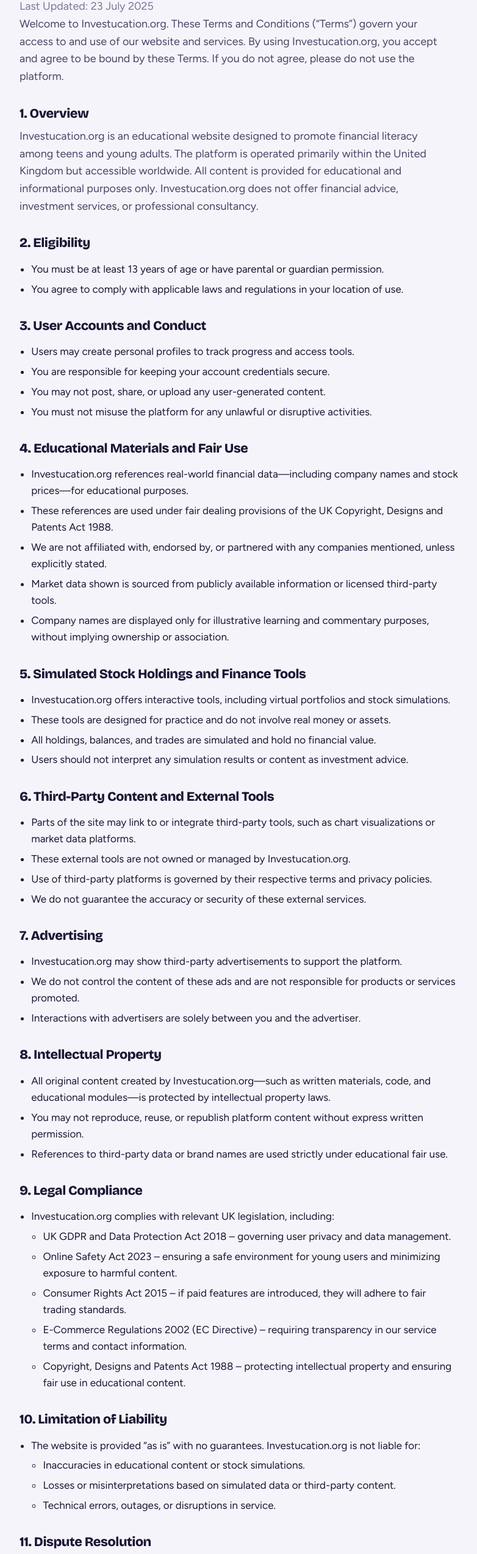
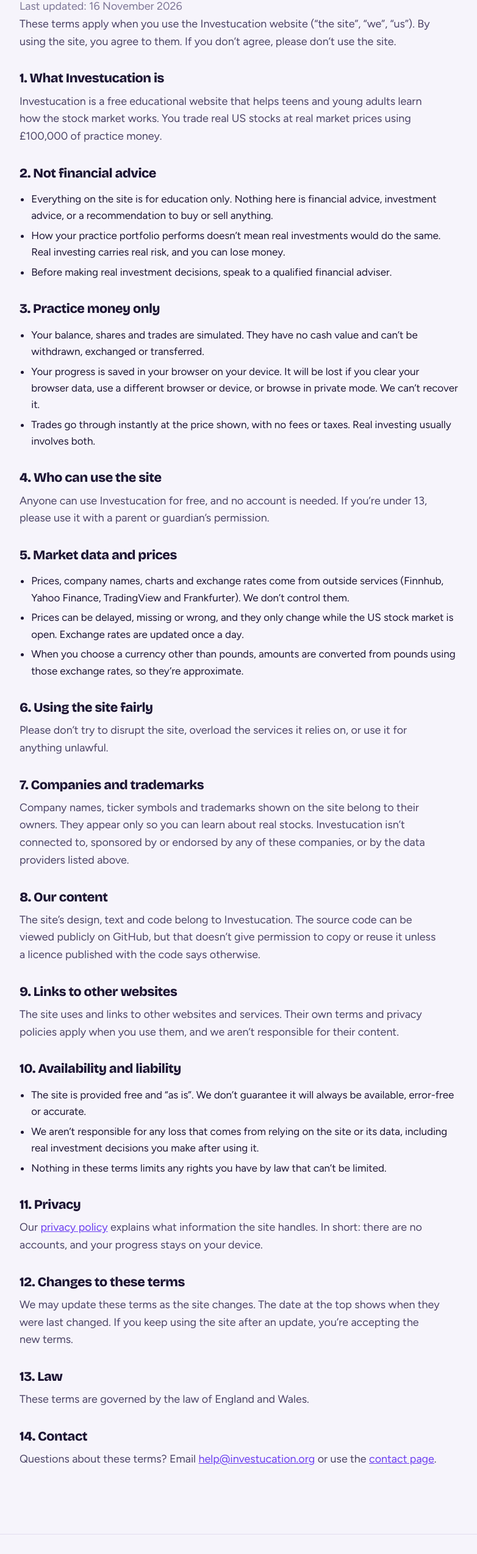
Before and after one commit to jakeh009-code/Investucation, a website: page Homepage/terms.html in a window 1280 px wide. Shown: the part 184-2732 px from the top of the page at 61% size, without its empty margins (42-824 px from the left). Drawn offline with nearby package versions, Linux system fonts and the light colour scheme.

Commit message:
Update privacy policy and terms to match how the site works
No accounts or adverts; progress is stored in the browser; lists the
outside services used for prices, charts, exchange rates and fonts.

```diff
--- a/Homepage/terms.html
+++ b/Homepage/terms.html
@@ -24,106 +24,68 @@
   </header>
   <main class="wrap">
     <article class="legal page-head">
-    <h1>Terms and Conditions</h1>
-    <p class="updated">Last Updated: 23 July 2025</p>
-    <p>Welcome to Investucation.org. These Terms and Conditions (“Terms”) govern your access to and use of our website and services. By using Investucation.org, you accept and agree to be bound by these Terms. If you do not agree, please do not use the platform.</p>
+<h1>Terms and conditions</h1>
+<p class="updated">Last updated: 16 November 2026</p>
+<p>These terms apply when you use the Investucation website (“the site”, “we”, “us”). By using the site, you agree to them. If you don’t agree, please don’t use the site.</p>
 
-    <h2>1. Overview</h2>
-    <p>Investucation.org is an educational website designed to promote financial literacy among teens and young adults. The platform is operated primarily within the United Kingdom but accessible worldwide. All content is provided for educational and informational purposes only. Investucation.org does not offer financial advice, investment services, or professional consultancy.</p>
+<h2>1. What Investucation is</h2>
+<p>Investucation is a free educational website that helps teens and young adults learn how the stock market works. You trade real US stocks at real market prices using £100,000 of practice money.</p>
 
-    <h2>2. Eligibility</h2>
-    <ul>
-      <li>You must be at least 13 years of age or have parental or guardian permission.</li>
-      <li>You agree to comply with applicable laws and regulations in your location of use.</li>
-    </ul>
+<h2>2. Not financial advice</h2>
+<ul>
+  <li>Everything on the site is for education only. Nothing here is financial advice, investment advice, or a recommendation to buy or sell anything.</li>
+  <li>How your practice portfolio performs doesn’t mean real investments would do the same. Real investing carries real risk, and you can lose money.</li>
+  <li>Before making real investment decisions, speak to a qualified financial adviser.</li>
+</ul>
 
-    <h2>3. User Accounts and Conduct</h2>
-    <ul>
-      <li>Users may create personal profiles to track progress and access tools.</li>
-      <li>You are responsible for keeping your account credentials secure.</li>
-      <li>You may not post, share, or upload any user-generated content.</li>
-      <li>You must not misuse the platform for any unlawful or disruptive activities.</li>
-    </ul>
+<h2>3. Practice money only</h2>
+<ul>
+  <li>Your balance, shares and trades are simulated. They have no cash value and can’t be withdrawn, exchanged or transferred.</li>
+  <li>Your progress is saved in your browser on your device. It will be lost if you clear your browser data, use a different browser or device, or browse in private mode. We can’t recover it.</li>
+  <li>Trades go through instantly at the price shown, with no fees or taxes. Real investing usually involves both.</li>
+</ul>
 
-    <h2>4. Educational Materials and Fair Use</h2>
-    <ul>
-      <li>Investucation.org references real-world financial data—including company names and stock prices—for educational purposes.</li>
-      <li>These references are used under fair dealing provisions of the UK Copyright, Designs and Patents Act 1988.</li>
-      <li>We are not affiliated with, endorsed by, or partnered with any companies mentioned, unless explicitly stated.</li>
-      <li>Market data shown is sourced from publicly available information or licensed third-party tools.</li>
-      <li>Company names are displayed only for illustrative learning and commentary purposes, without implying ownership or association.</li>
-    </ul>
+<h2>4. Who can use the site</h2>
+<p>Anyone can use Investucation for free, and no account is needed. If you’re under 13, please use it with a parent or guardian’s permission.</p>
 
-    <h2>5. Simulated Stock Holdings and Finance Tools</h2>
-    <ul>
-      <li>Investucation.org offers interactive tools, including virtual portfolios and stock simulations.</li>
-      <li>These tools are designed for practice and do not involve real money or assets.</li>
-      <li>All holdings, balances, and trades are simulated and hold no financial value.</li>
-      <li>Users should not interpret any simulation results or content as investment advice.</li>
-    </ul>
+<h2>5. Market data and prices</h2>
+<ul>
+  <li>Prices, company names, charts and exchange rates come from outside services (Finnhub, Yahoo Finance, TradingView and Frankfurter). We don’t control them.</li>
+  <li>Prices can be delayed, missing or wrong, and they only change while the US stock market is open. Exchange rates are updated once a day.</li>
+  <li>When you choose a currency other than pounds, amounts are converted from pounds using those exchange rates, so they’re approximate.</li>
+</ul>
 
-    <h2>6. Third-Party Content and External Tools</h2>
-    <ul>
-      <li>Parts of the site may link to or integrate third-party tools, such as chart visualizations or market data platforms.</li>
-      <li>These external tools are not owned or managed by Investucation.org.</li>
-      <li>Use of third-party platforms is governed by their respective terms and privacy policies.</li>
-      <li>We do not guarantee the accuracy or security of these external services.</li>
-    </ul>
+<h2>6. Using the site fairly</h2>
+<p>Please don’t try to disrupt the site, overload the services it relies on, or use it for anything unlawful.</p>
 
-    <h2>7. Advertising</h2>
-    <ul>
-      <li>Investucation.org may show third-party advertisements to support the platform.</li>
-      <li>We do not control the content of these ads and are not responsible for products or services promoted.</li>
-      <li>Interactions with advertisers are solely between you and the advertiser.</li>
-    </ul>
+<h2>7. Companies and trademarks</h2>
+<p>Company names, ticker symbols and trademarks shown on the site belong to their owners. They appear only so you can learn about real stocks. Investucation isn’t connected to, sponsored by or endorsed by any of these companies, or by the data providers listed above.</p>
 
-    <h2>8. Intellectual Property</h2>
-    <ul>
-      <li>All original content created by Investucation.org—such as written materials, code, and educational modules—is protected by intellectual property laws.</li>
-      <li>You may not reproduce, reuse, or republish platform content without express written permission.</li>
-      <li>References to third-party data or brand names are used strictly under educational fair use.</li>
-    </ul>
+<h2>8. Our content</h2>
+<p>The site’s design, text and code belong to Investucation. The source code can be viewed publicly on GitHub, but that doesn’t give permission to copy or reuse it unless a licence published with the code says otherwise.</p>
 
-    <h2>9. Legal Compliance</h2>
-    <ul>
-      <li>Investucation.org complies with relevant UK legislation, including:</li>
-      <ul>
-        <li>UK GDPR and Data Protection Act 2018 – governing user privacy and data management.</li>
-        <li>Online Safety Act 2023 – ensuring a safe environment for young users and minimizing exposure to harmful content.</li>
-        <li>Consumer Rights Act 2015 – if paid features are introduced, they will adhere to fair trading standards.</li>
-        <li>E-Commerce Regulations 2002 (EC Directive) – requiring transparency in our service terms and contact information.</li>
-        <li>Copyright, Designs and Patents Act 1988 – protecting intellectual property and ensuring fair use in educational content.</li>
-      </ul>
-    </ul>
+<h2>9. Links to other websites</h2>
+<p>The site uses and links to other websites and services. Their own terms and privacy policies apply when you use them, and we aren’t responsible for their content.</p>
 
-    <h2>10. Limitation of Liability</h2>
-    <ul>
-      <li>The website is provided “as is” with no guarantees. Investucation.org is not liable for:</li>
-      <ul>
-        <li>Inaccuracies in educational content or stock simulations.</li>
-        <li>Losses or misinterpretations based on simulated data or third-party content.</li>
-        <li>Technical errors, outages, or disruptions in service.</li>
-      </ul>
-    </ul>
+<h2>10. Availability and liability</h2>
+<ul>
+  <li>The site is provided free and “as is”. We don’t guarantee it will always be available, error-free or accurate.</li>
+  <li>We aren’t responsible for any loss that comes from relying on the site or its data, including real investment decisions you make after using it.</li>
+  <li>Nothing in these terms limits any rights you have by law that can’t be limited.</li>
+</ul>
 
-    <h2>11. Dispute Resolution</h2>
-    <p>Investucation.org does not mediate disputes between users. Any disputes or claims arising out of or in connection with the use of this platform shall be governed by the laws of England and Wales, and subject to the exclusive jurisdiction of the courts of England and Wales.</p>
+<h2>11. Privacy</h2>
+<p>Our <a href="privacy.html">privacy policy</a> explains what information the site handles. In short: there are no accounts, and your progress stays on your device.</p>
 
-    <h2>12. Updates to Terms</h2>
-    <ul>
-      <li>These Terms may be revised periodically.</li>
-      <li>Notice of changes will be posted on the website or sent by email when appropriate.</li>
-      <li>Continued use of the site implies acceptance of revised Terms.</li>
-    </ul>
+<h2>12. Changes to these terms</h2>
+<p>We may update these terms as the site changes. The date at the top shows when they were last changed. If you keep using the site after an update, you’re accepting the new terms.</p>
 
-    <h2>13. Contact Us</h2>
-    <p>For questions, feedback, or concerns, please reach out via our contact form or email [insert contact address].</p>
+<h2>13. Law</h2>
+<p>These terms are governed by the law of England and Wales.</p>
 
-    <div class="disclaimer">
-      <strong>Disclaimer:</strong> All company names, logos, and trademarks referenced on Investucation.org are the property of their respective owners. Their use is for educational and illustrative purposes only and does not imply any affiliation with or endorsement by these companies.<br><br>
-      Nothing on this site constitutes financial advice, investment advice, or a recommendation to buy or sell any security. All content is for educational purposes only.
-    </div>
-  </article>
+<h2>14. Contact</h2>
+<p>Questions about these terms? Email <a href="mailto:help@investucation.org">help@investucation.org</a> or use the <a href="contact.html">contact page</a>.</p>
+    </article>
   </main>
   <footer class="site-footer">
     <div class="wrap">
```
Also changed, not shown: Homepage/privacy.html (+39 -75 lines).
